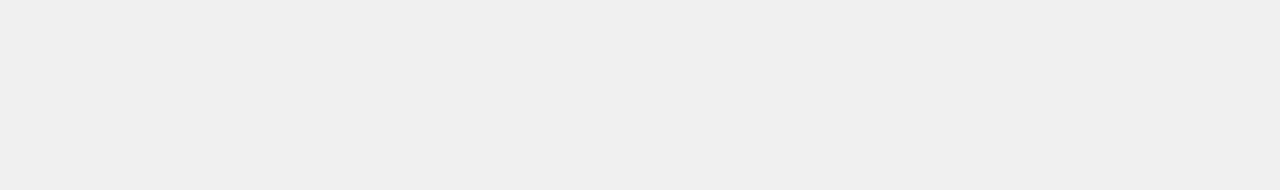
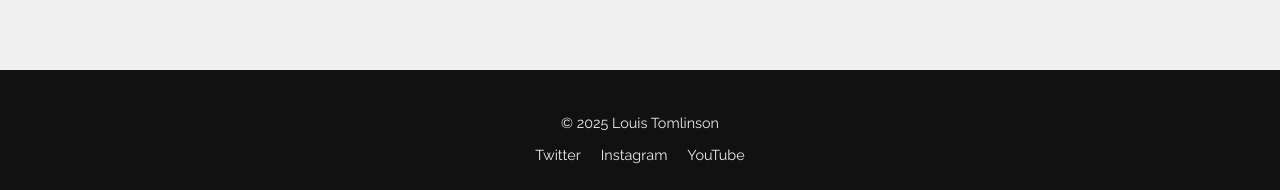
Before and after one commit to Nicole260205/louis-tomlinson-landingpage, a React (Vite) app: page / in a window 1280 px wide. Shown: the part 4136-4326 px from the top of the page. Before the commit the page ends 4126 px from the top, so only its background shows below. Built offline with nearby package versions, Linux system fonts and the light colour scheme.

Commit message:
Terminei o footer

```diff
--- a/src/App.jsx
+++ b/src/App.jsx
@@ -1,5 +1,6 @@
 import './App.css'
 import About from './components/About'
+import Footer from './components/Footer'
 import Hero from './components/Hero'
 import LouisStats from './components/LouisStats'
 import Music from './components/Music'
@@ -14,6 +15,7 @@
       <Music />
       <LouisStats />
       <Video />
+      <Footer />
     </>
   )
 }
--- /dev/null
+++ b/src/components/Footer.jsx
@@ -0,0 +1,36 @@
+import "../styles/footer.css";
+
+function Footer() {
+  return (
+    <footer className="footer">
+      <div className="footer-content">
+        <p>&copy; {new Date().getFullYear()} Louis Tomlinson</p>
+        <div className="social-links">
+          <a
+            href="https://twitter.com/Louis_Tomlinson"
+            target="_blank"
+            rel="noopener noreferrer"
+          >
+            Twitter
+          </a>
+          <a
+            href="https://www.instagram.com/louist91/"
+            target="_blank"
+            rel="noopener noreferrer"
+          >
+            Instagram
+          </a>
+          <a
+            href="https://www.youtube.com/channel/UCBSxVE6JoMg0WXvpm47OS3g"
+            target="_blank"
+            rel="noopener noreferrer"
+          >
+            YouTube
+          </a>
+        </div>
+      </div>
+    </footer>
+  );
+}
+
+export default Footer;
--- /dev/null
+++ b/src/styles/footer.css
@@ -0,0 +1,28 @@
+.footer {
+  background-color: #111;
+  color: #eee;
+  text-align: center;
+  padding: 30px 0;
+  margin-top: 80px;
+  font-size: 0.9rem;
+}
+
+.footer-content {
+  max-width: 900px;
+  margin: 0 auto;
+}
+
+.social-links {
+  margin-top: 10px;
+}
+
+.social-links a {
+  color: #eee;
+  margin: 0 10px;
+  text-decoration: none;
+  transition: color 0.3s ease;
+}
+
+.social-links a:hover {
+  color: #1da1f2; /* azul tipo Twitter */
+}
```
